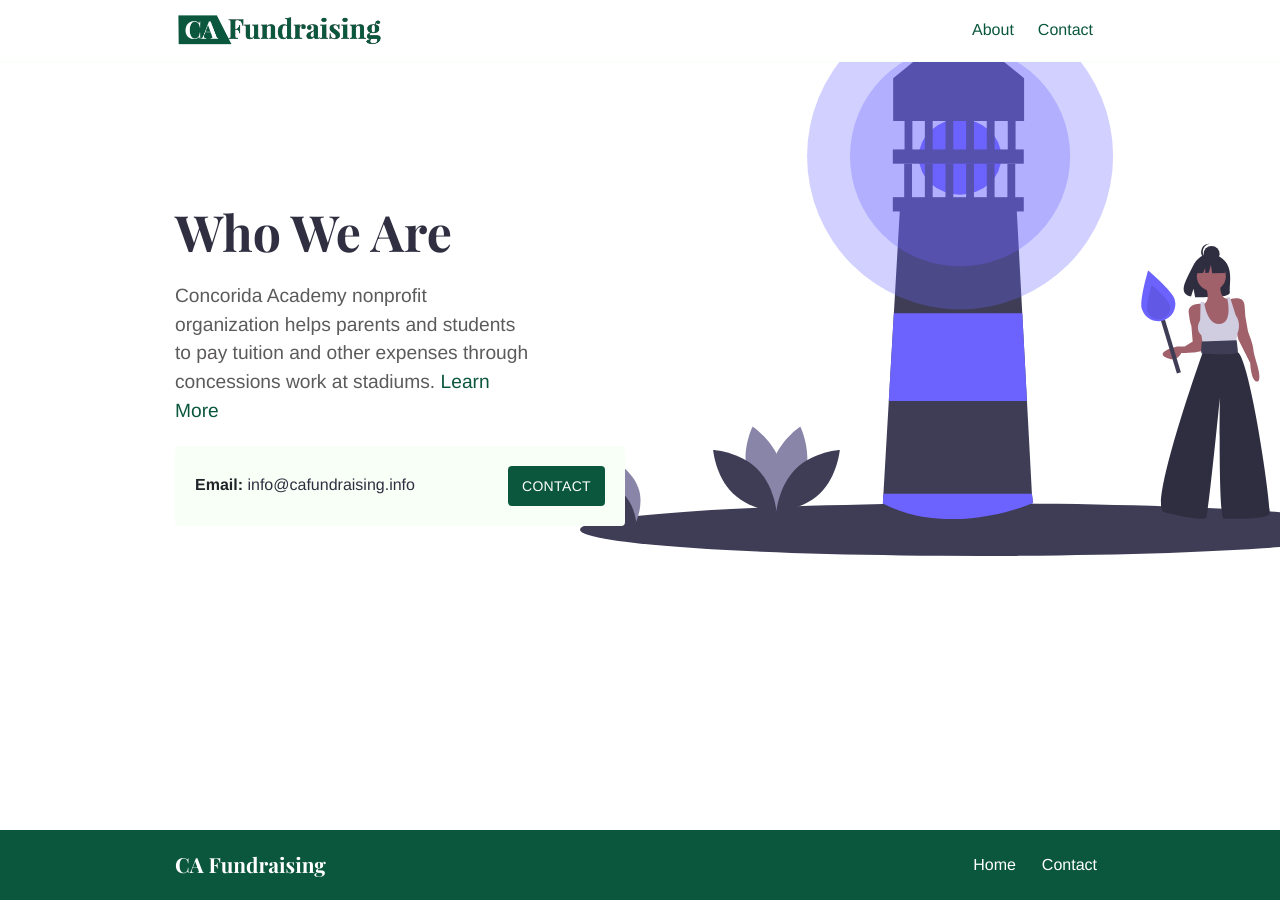
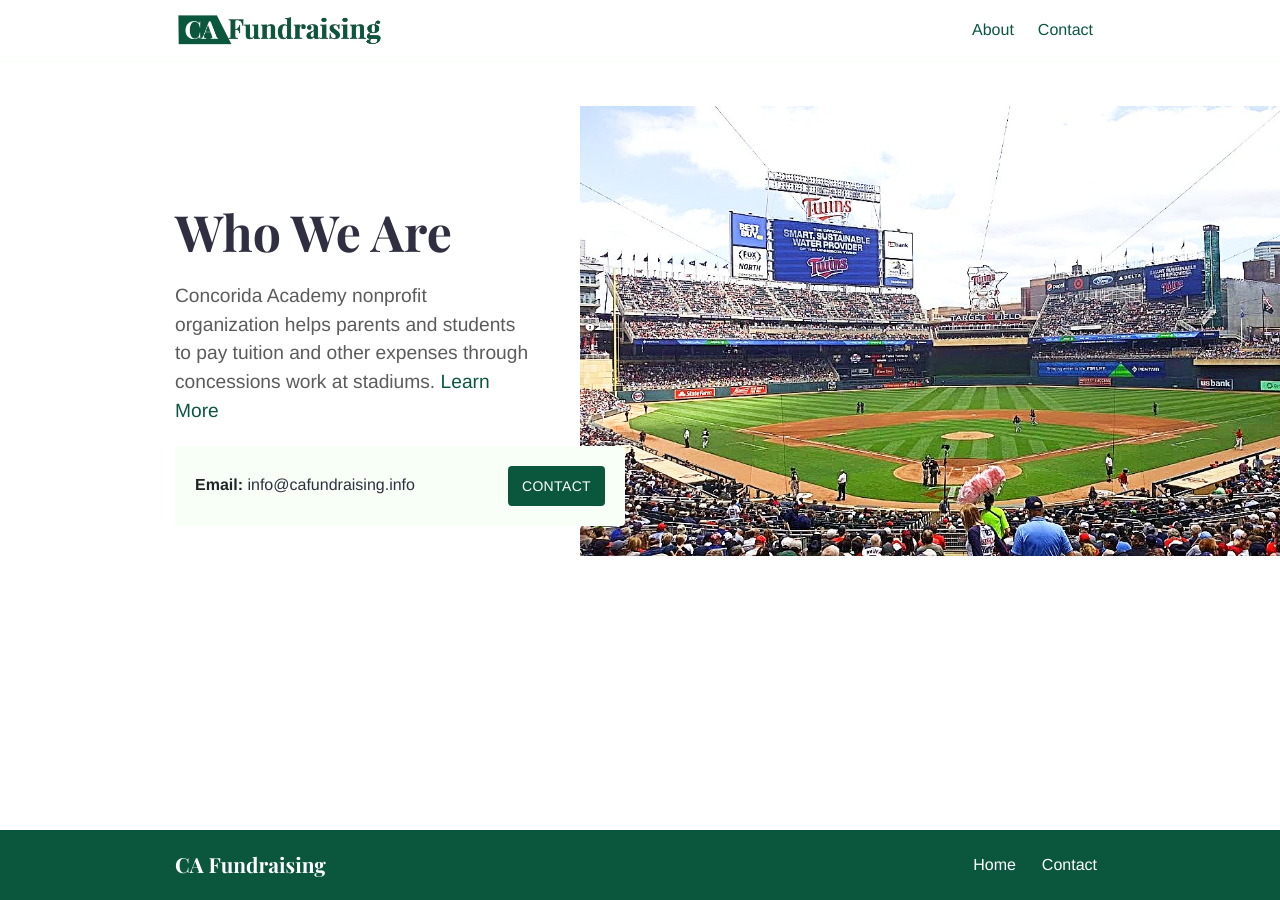
Before and after one commit to Frogdart5/fierce-avocado-6c9b0, a Jekyll site: the page built from index.md, in a window 1280 px wide. Built offline with Jekyll 4.4.1, drawn with Linux system fonts in a browser that asks for light colours.

Commit message:
Update from Forestry.io John Engh updated index.md

```diff
--- a/index.md
+++ b/index.md
@@ -3,7 +3,7 @@ title: CA Fundraising
 layout: home
 description: Jekyll Serif contains content types for a typical business website. The
   theme is fully responsive, blazing fast and artfully illustrated.
-intro_image: "/images/illustrations/undraw_light_the_fire_gt58.svg"
+intro_image: images/Target-Field-Sharp.jpg
 intro_image_absolute: true
 intro_image_hide_on_mobile: true
 
```
